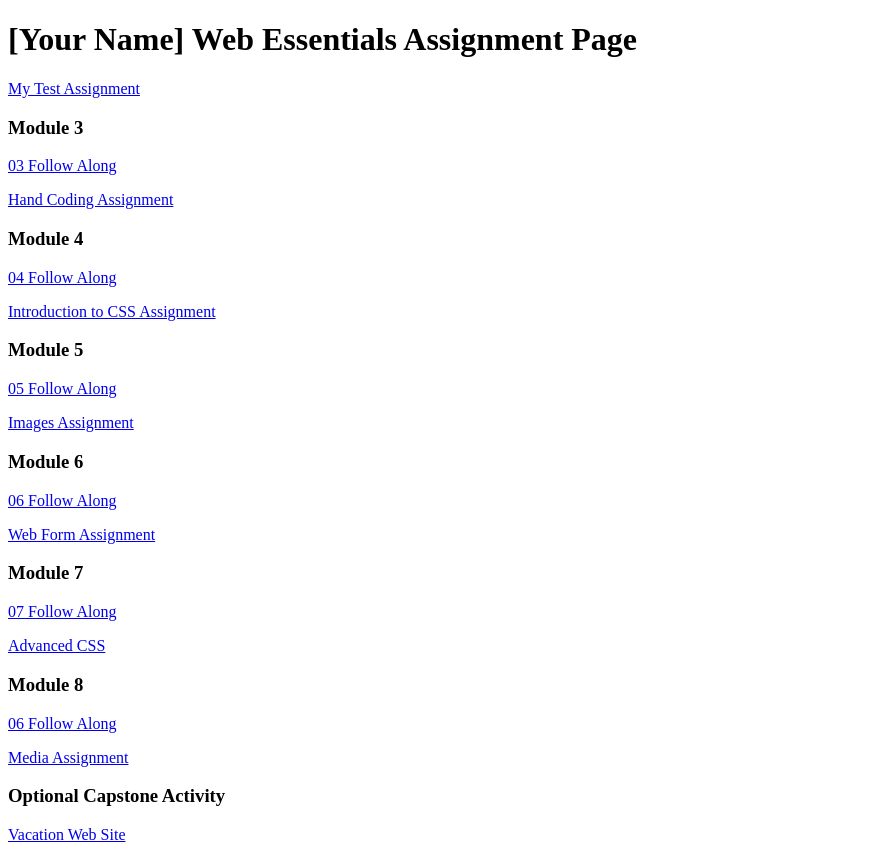
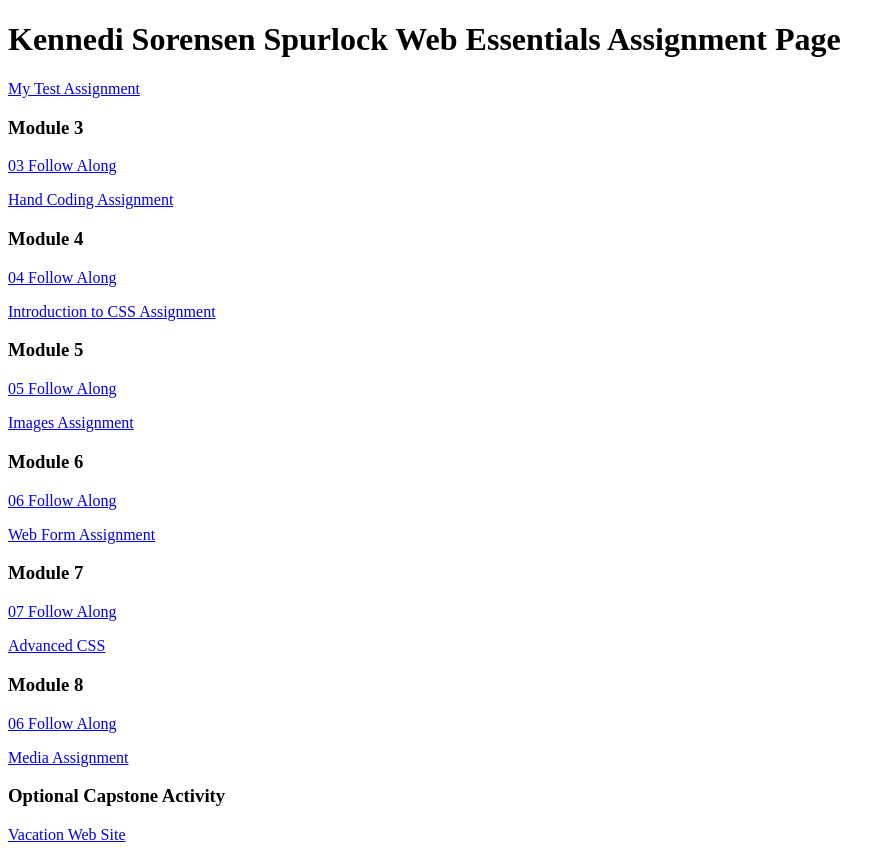
Before and after one commit to KenPaige/dwdd1600, a plain HTML site: page index.html in a window 1280 px wide. Shown: the whole page, without its empty margins (0-895 px from the left). Drawn offline with Linux system fonts and the light colour scheme.

Commit message:
Added Name

```diff
--- a/index.html
+++ b/index.html
@@ -6,7 +6,7 @@
 		<title>dwdd 1600 assignment list page</title>
 	</head>
 	<body>
-		<h1>[Your Name] Web Essentials Assignment Page</h1>
+		<h1>Kennedi Sorensen Spurlock Web Essentials Assignment Page</h1>
 		<p><a href="01test">My Test Assignment</a></p>
 
 		<h3>Module 3</h3>
```
